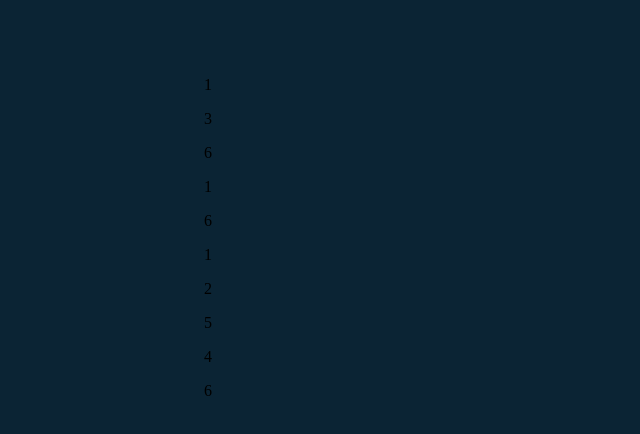
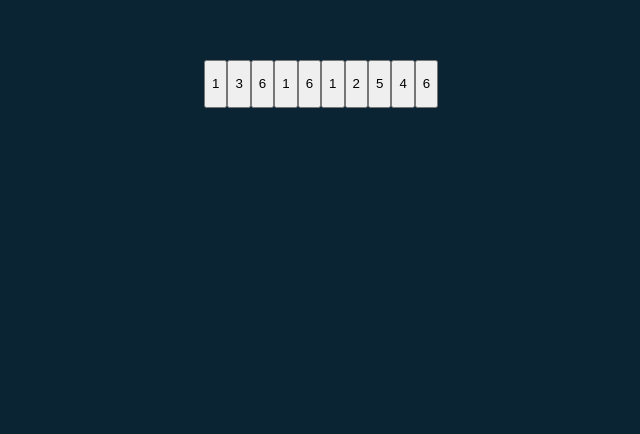
Before and after one commit to jacquikeating/tenzies, a React (Vite) app: page / in a window 1280 px wide. Shown: the part 140-574 px from the top of the page, without its empty margins (236-876 px from the left). Built offline with nearby package versions, Linux system fonts and the light colour scheme.

Commit message:
Switched Die from <div> to <button>

```diff
--- a/Die.jsx
+++ b/Die.jsx
@@ -1,7 +1,7 @@
 export default function Die({value}) {
     return (
-        <div className="die">
+        <button className="die">
             <p className="die-value">{value}</p>
-        </div>
+        </button>
     )
 }
```
